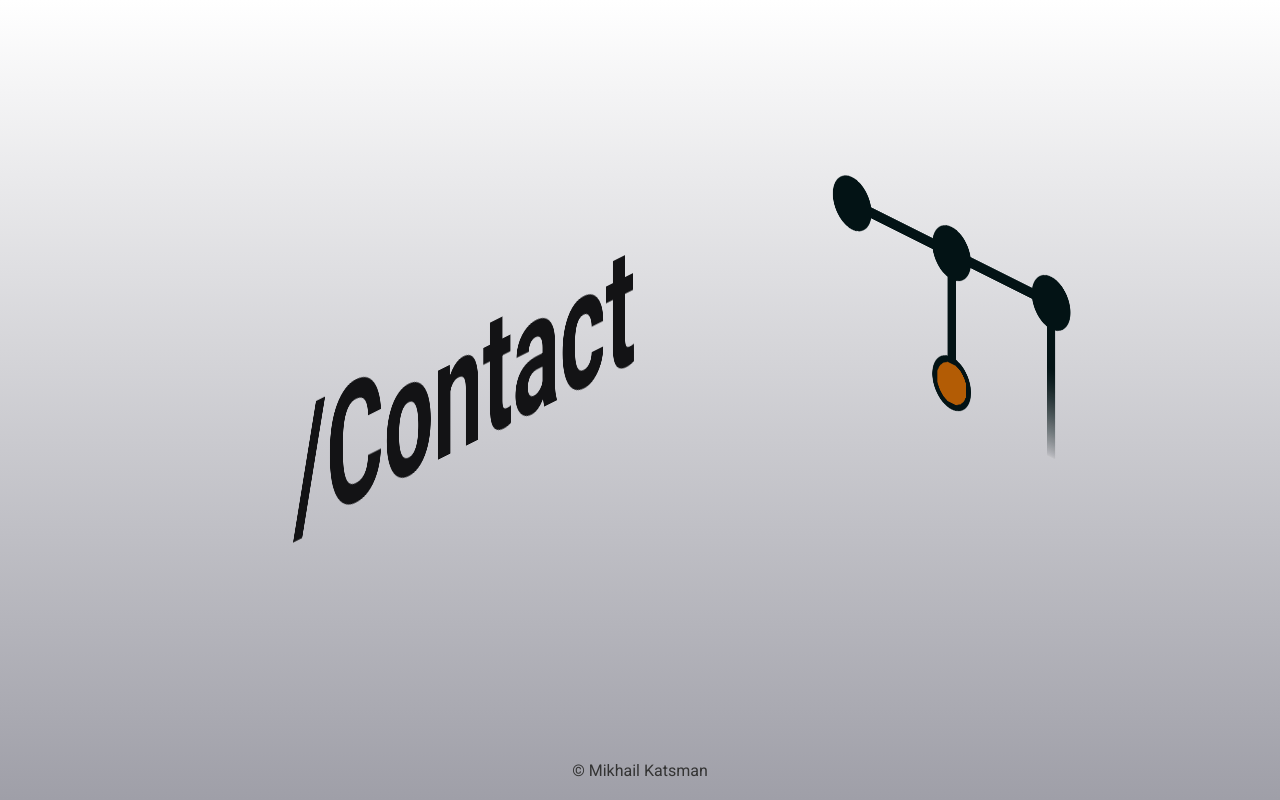
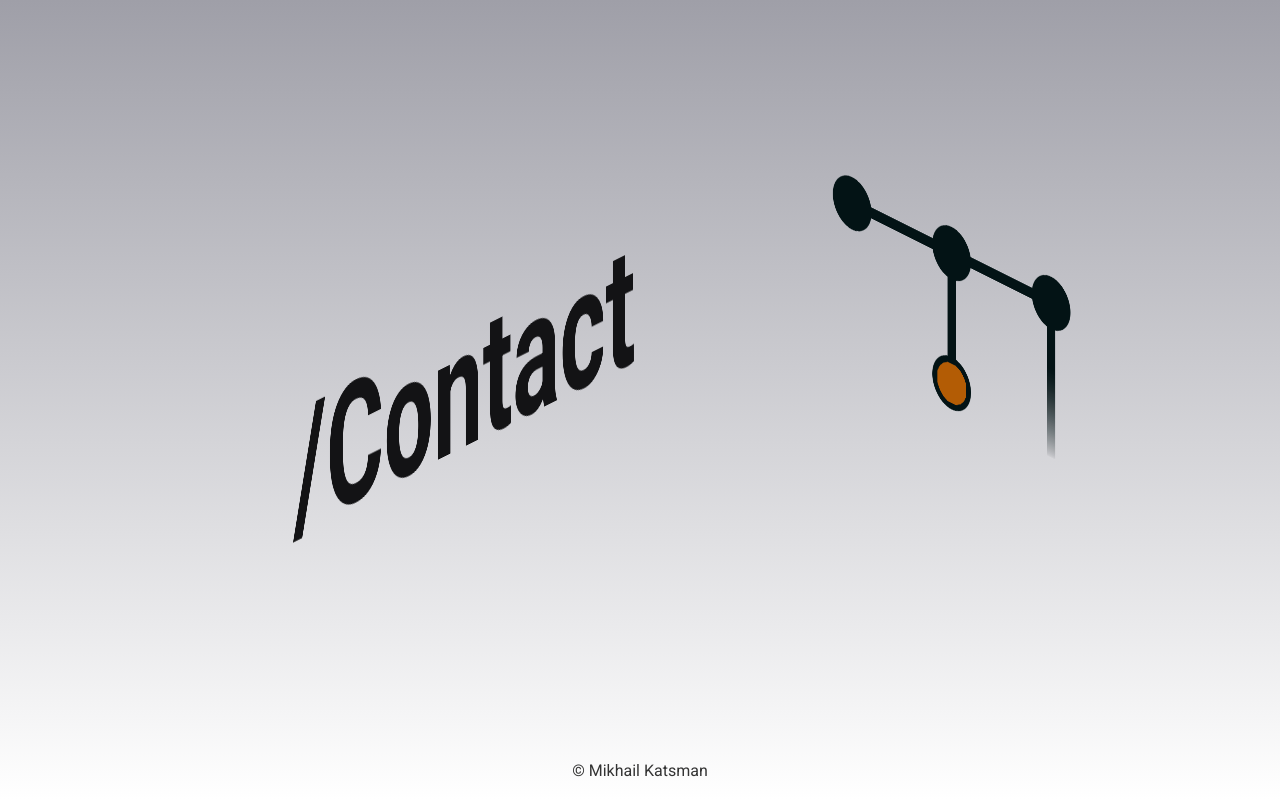
Before and after one commit to mikhailkatsman/my-portfolio, a Next.js app: page /contact in a window 1280 px wide. Built offline with nearby package versions, Linux system fonts and the light colour scheme.

Commit message:
background fix test

```diff
--- a/components/layout/ProjectHeaderDetails.module.css
+++ b/components/layout/ProjectHeaderDetails.module.css
@@ -17,7 +17,7 @@
 }
 
 .title {
-    font-weight: 900;
+    font-weight: 500;
     font-size: 2.8rem;
     margin-bottom: 0.6rem;
 }
--- a/data/projectData.js
+++ b/data/projectData.js
@@ -119,6 +119,7 @@
         links: [
             {
                 label: "GitHub",
+                logo: "/logos/logo-github.svg",
                 url: "https://github.com/mikhailkatsman/NOWS_app"
             },
         ]
--- a/pages/_app.js
+++ b/pages/_app.js
@@ -19,10 +19,12 @@
 				<link rel="icon" href="/favicon.ico" />
 			</Head>
             <div className="background" />
-			<Component {...pageProps} />
-			<footer>
-				<p>&#169; Mikhail Katsman</p>
-			</footer>
+			<div className="content">
+				<Component {...pageProps} />
+				<footer>
+					<p>&#169; Mikhail Katsman</p>
+				</footer>
+			</div>
 		</>
 	);
 }
--- a/styles/globals.css
+++ b/styles/globals.css
@@ -1,4 +1,4 @@
-@import url('https://fonts.googleapis.com/css2?family=Roboto:wght@400;700;900&display=swap');
+@import url('https://fonts.googleapis.com/css2?family=Roboto:wght@400;500;700;900&display=swap');
 
 html {
     font-family: 'Roboto', sans-serif;
@@ -36,12 +36,23 @@
 
 .background {
     position: fixed;
-    inset: 0;
-    pointer-events: none;
+
+    background: linear-gradient(var(--french-gray), var(--pure-white));
+    background-repeat: no-repeat;
+    background-position: center;
+
+    height: 100vh;
+    width: 100vw;
 
     z-index: -1;
+}
 
-    background: linear-gradient(var(--pure-white), var(--french-gray));
+.content {
+    position: absolute;
+
+    left: 0;
+    right: 0;
+
 }
 
 .faces {
@@ -132,7 +143,7 @@
 }
 
 .details-text {
-    font-size: 1.8rem;
+    font-size: 1.6rem;
     font-weight: 400;
     max-width: 27ch;
 }
@@ -181,7 +192,7 @@
 .transition-in {
     animation-name: transition-in;
     animation-duration: 0.5s;
-    animation-timing-function: cubic-bezier(0.56, 0.94, 0.46, 1);
+    animation-timing-function: cubic-bezier(.26,.72,.28,1);
     animation-fill-mode: forwards;
 }
 
@@ -194,7 +205,7 @@
 
 .swoop-in {
     animation-name: swoop-in;
-    animation-duration: 0.4s;
+    animation-duration: 0.6s;
     animation-timing-function: cubic-bezier(.26,.72,.28,1);
     animation-fill-mode: forwards;
 }
```
Also changed, not shown: components/UI/Tag.js (+5 -5 lines), components/layout/TechList.js (+5 -5 lines).
